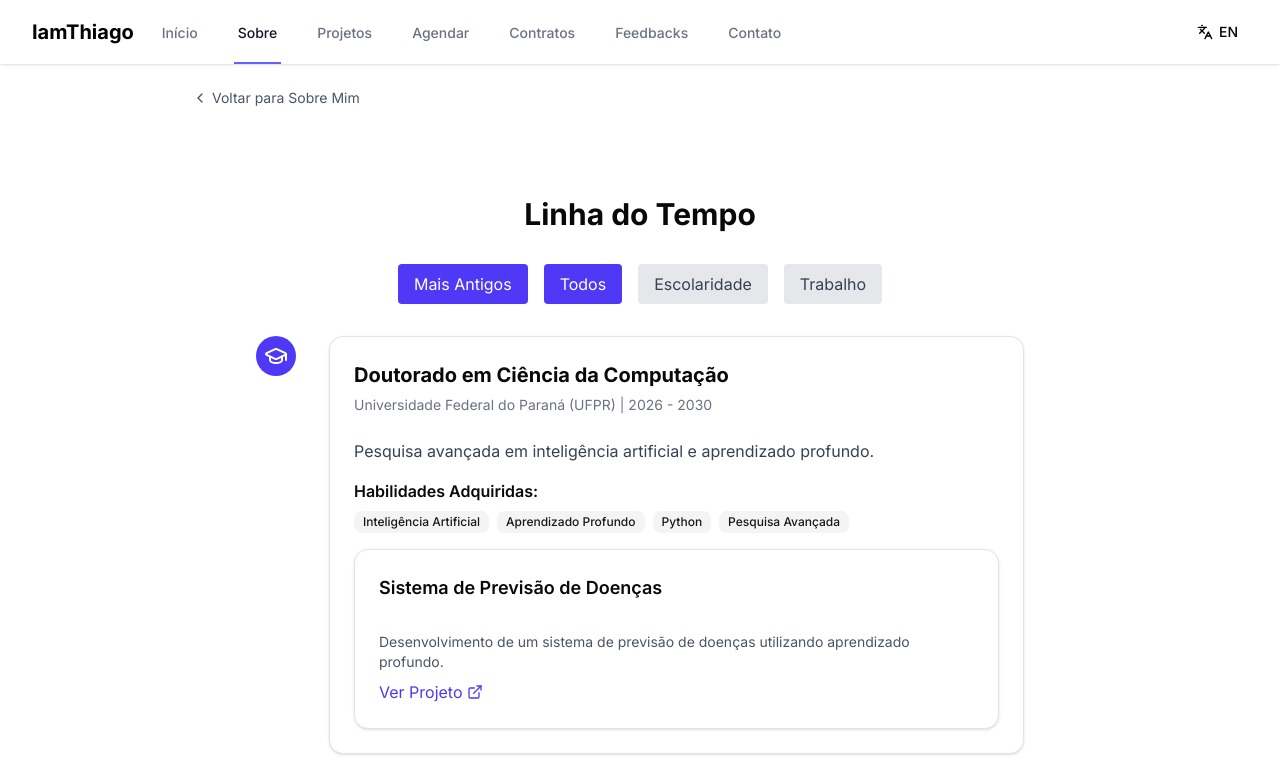
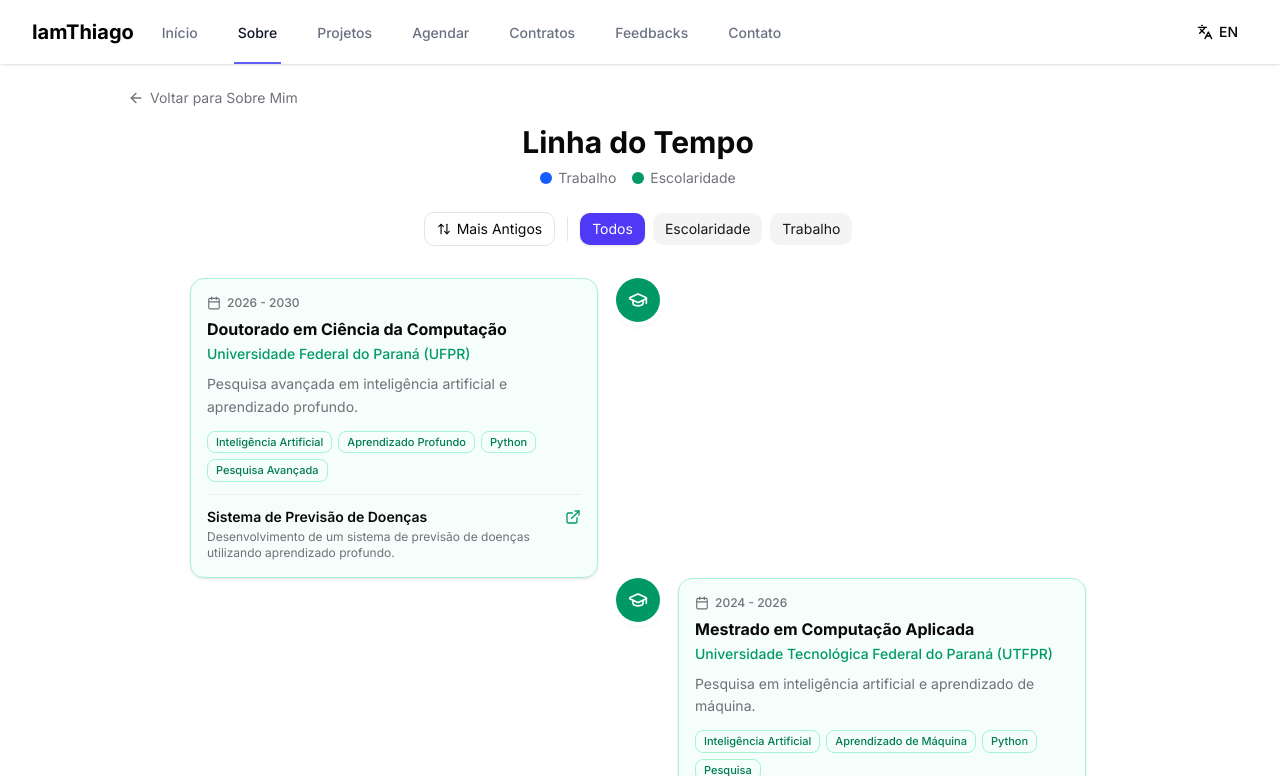
Before and after one commit to IamThiago-IT/me, a Next.js app: page /about/timeline in a window 1280 px wide. Shown: the top 784 px of the page. Built offline with nearby package versions, Linux system fonts and the light colour scheme.

Commit message:
feat: melhorar a página Sobre com layout responsivo e nova estrutura de timeline

```diff
--- a/src/app/about/timeline/page.tsx
+++ b/src/app/about/timeline/page.tsx
@@ -2,19 +2,22 @@
 
 import TimelineSection from "@/components/TimelineSection"
 import Link from "next/link"
-import { ChevronLeft } from "lucide-react"
+import { ArrowLeft } from "lucide-react"
 import { useI18n } from "@/lib/i18n"
 
 export default function TimelinePage() {
   const { t } = useI18n()
 
   return (
-    <div className="container mx-auto px-4">
-      <div className="max-w-4xl mx-auto">
-        <Link href="/about" className="inline-flex items-center text-sm text-gray-600 hover:text-indigo-600 mb-6">
-          <ChevronLeft className="h-4 w-4 mr-1" />
-          {t.about.backToAbout}
-        </Link>
+    <div className="flex flex-col h-[calc(100vh-7rem)] max-w-5xl mx-auto">
+      <Link
+        href="/about"
+        className="inline-flex items-center gap-1.5 text-sm text-muted-foreground hover:text-foreground transition-colors mb-4 shrink-0"
+      >
+        <ArrowLeft className="w-4 h-4" />
+        {t.about.backToAbout}
+      </Link>
+      <div className="flex-1 overflow-y-auto min-h-0 pr-1">
         <TimelineSection />
       </div>
     </div>
--- a/src/components/TimelineSection.tsx
+++ b/src/components/TimelineSection.tsx
@@ -3,14 +3,12 @@
 import type React from "react"
 import { useState } from "react"
 
-import { motion } from "framer-motion"
-import { Card, CardContent, CardHeader, CardTitle } from "@/components/ui/card"
+import { motion, AnimatePresence } from "framer-motion"
 import { Badge } from "@/components/ui/badge"
-import { ExternalLink, Briefcase, GraduationCap } from "lucide-react"
+import { ExternalLink, Briefcase, GraduationCap, Calendar, ArrowUpDown } from "lucide-react"
 import Link from "next/link"
 import { useI18n } from "@/lib/i18n"
 
-// Mock data for timeline entries
 const timelineEntries: TimelineEntryProps["entry"][] = [
   {
     id: 6,
@@ -134,133 +132,274 @@ interface TimelineEntryProps {
       link: string
     }[]
   }
+  index: number
 }
 
-const TimelineEntry: React.FC<TimelineEntryProps> = ({ entry }) => {
+const TimelineEntry: React.FC<TimelineEntryProps> = ({ entry, index }) => {
   const IconComponent = entry.type === "experience" ? Briefcase : GraduationCap
+  const isExperience = entry.type === "experience"
+  const { t } = useI18n()
+
+  // Alternância: par à esquerda, ímpar à direita (em desktop)
+  const isLeft = index % 2 === 0
+
+  return (
+    <motion.div
+      initial={{ opacity: 0, y: 30 }}
+      animate={{ opacity: 1, y: 0 }}
+      exit={{ opacity: 0, y: -20 }}
+      transition={{ duration: 0.4, delay: index * 0.08 }}
+      className="relative grid grid-cols-[1fr_40px_1fr] md:grid-cols-[1fr_48px_1fr] items-start gap-2 md:gap-4"
+    >
+      {/* Card esquerdo ou spacer */}
+      <div className={`${isLeft ? "block" : "hidden md:block"} ${isLeft ? "" : "md:invisible"}`}>
+        {isLeft && (
+          <div className={`p-4 rounded-xl border shadow-sm transition-all duration-200 hover:shadow-md ${
+            isExperience
+              ? "border-blue-200 bg-blue-50/50 dark:border-blue-800 dark:bg-blue-950/30 hover:border-blue-300 dark:hover:border-blue-700"
+              : "border-emerald-200 bg-emerald-50/50 dark:border-emerald-800 dark:bg-emerald-950/30 hover:border-emerald-300 dark:hover:border-emerald-700"
+          }`}>
+            <EntryContent entry={entry} t={t} />
+          </div>
+        )}
+      </div>
+
+      {/* Linha central com ícone */}
+      <div className="flex flex-col items-center">
+        <div className={`w-10 h-10 md:w-11 md:h-11 rounded-full flex items-center justify-center shadow-md ring-4 ring-background z-10 ${
+          isExperience
+            ? "bg-blue-600 dark:bg-blue-500"
+            : "bg-emerald-600 dark:bg-emerald-500"
+        }`}>
+          <IconComponent className="w-5 h-5 text-white" />
+        </div>
+        <div className="w-0.5 flex-1 bg-border" />
+      </div>
+
+      {/* Card direito ou spacer */}
+      <div className={`${!isLeft ? "block" : "hidden md:block"} ${!isLeft ? "" : "md:invisible"}`}>
+        {!isLeft && (
+          <div className={`p-4 rounded-xl border shadow-sm transition-all duration-200 hover:shadow-md ${
+            isExperience
+              ? "border-blue-200 bg-blue-50/50 dark:border-blue-800 dark:bg-blue-950/30 hover:border-blue-300 dark:hover:border-blue-700"
+              : "border-emerald-200 bg-emerald-50/50 dark:border-emerald-800 dark:bg-emerald-950/30 hover:border-emerald-300 dark:hover:border-emerald-700"
+          }`}>
+            <EntryContent entry={entry} t={t} />
+          </div>
+        )}
+      </div>
+
+      {/* Mobile: card sempre à direita da linha */}
+      <div className={`${isLeft ? "hidden" : "hidden"} md:hidden col-start-3`}>
+        {/* mobile handled below */}
+      </div>
+    </motion.div>
+  )
+}
+
+// Mobile version - single column
+const TimelineEntryMobile: React.FC<TimelineEntryProps> = ({ entry, index }) => {
+  const IconComponent = entry.type === "experience" ? Briefcase : GraduationCap
+  const isExperience = entry.type === "experience"
   const { t } = useI18n()
 
   return (
     <motion.div
-      initial={{ opacity: 0, y: 50 }}
-      animate={{ opacity: 1, y: 0 }}
-      transition={{ duration: 0.5 }}
-      className="mb-8 flex flex-col md:flex-row justify-between items-start"
+      initial={{ opacity: 0, x: -20 }}
+      animate={{ opacity: 1, x: 0 }}
+      exit={{ opacity: 0, x: 20 }}
+      transition={{ duration: 0.35, delay: index * 0.06 }}
+      className="relative flex gap-3"
     >
-      <div className="flex items-center mb-4 md:mb-0 md:mr-4">
-        <div className="bg-indigo-600 rounded-full p-2">
-          {" "}
-          {/* Changed to indigo-600 */}
-          <IconComponent className="w-6 h-6 text-white" /> {/* Changed to text-white */}
+      {/* Linha lateral */}
+      <div className="flex flex-col items-center">
+        <div className={`w-9 h-9 rounded-full flex items-center justify-center shadow-md ring-4 ring-background z-10 shrink-0 ${
+          isExperience
+            ? "bg-blue-600 dark:bg-blue-500"
+            : "bg-emerald-600 dark:bg-emerald-500"
+        }`}>
+          <IconComponent className="w-4 h-4 text-white" />
         </div>
-        <div className="ml-4 w-px h-full bg-gray-300 hidden md:block" />
+        <div className="w-0.5 flex-1 bg-border" />
       </div>
-      <Card className="flex-grow w-full">
-        {" "}
-        {/* Added w-full for better responsiveness */}
-        <CardHeader>
-          <CardTitle className="text-xl font-bold">{entry.title}</CardTitle>
-          <p className="text-sm text-gray-500">
-            <Link href={entry.companyUrl} target="_blank" rel="noopener noreferrer" className="hover:underline">
+
+      {/* Card */}
+      <div className={`flex-1 pb-6 p-4 mb-1 rounded-xl border shadow-sm transition-all duration-200 hover:shadow-md ${
+        isExperience
+          ? "border-blue-200 bg-blue-50/50 dark:border-blue-800 dark:bg-blue-950/30"
+          : "border-emerald-200 bg-emerald-50/50 dark:border-emerald-800 dark:bg-emerald-950/30"
+      }`}>
+        <EntryContent entry={entry} t={t} />
+      </div>
+    </motion.div>
+  )
+}
+
+interface EntryContentProps {
+  entry: TimelineEntryProps["entry"]
+  t: ReturnType<typeof useI18n>["t"]
+}
+
+const EntryContent: React.FC<EntryContentProps> = ({ entry, t }) => {
+  const isExperience = entry.type === "experience"
+
+  return (
+    <>
+      {/* Period badge */}
+      <div className="flex items-center gap-1.5 mb-2">
+        <Calendar className="w-3.5 h-3.5 text-muted-foreground" />
+        <span className="text-xs font-medium text-muted-foreground">{entry.period}</span>
+      </div>
+
+      {/* Title */}
+      <h3 className="text-base font-bold leading-tight mb-0.5">{entry.title}</h3>
+
+      {/* Company */}
+      <Link
+        href={entry.companyUrl}
+        target="_blank"
+        rel="noopener noreferrer"
+        className={`text-sm font-medium hover:underline ${
+          isExperience
+            ? "text-blue-600 dark:text-blue-400"
+            : "text-emerald-600 dark:text-emerald-400"
+        }`}
+      >
         {entry.company}
-            </Link>{" "}
-            | {entry.period}
-          </p>
-        </CardHeader>
-        <CardContent>
-          <p className="text-gray-700 mb-4">{entry.description}</p>
-          <div className="mb-4">
-            <h4 className="font-semibold mb-2">{t.timeline.skillsAcquired}</h4>
-            <div className="flex flex-wrap gap-2">
-              {entry.skills.map((skill, index) => (
-                <Badge key={index} variant="secondary">
+      </Link>
+
+      {/* Description */}
+      <p className="text-sm text-muted-foreground mt-2 leading-relaxed">{entry.description}</p>
+
+      {/* Skills */}
+      <div className="flex flex-wrap gap-1.5 mt-3">
+        {entry.skills.map((skill, i) => (
+          <Badge
+            key={i}
+            variant="outline"
+            className={`text-[11px] px-2 py-0.5 ${
+              isExperience
+                ? "border-blue-200 text-blue-700 dark:border-blue-700 dark:text-blue-300"
+                : "border-emerald-200 text-emerald-700 dark:border-emerald-700 dark:text-emerald-300"
+            }`}
+          >
             {skill}
           </Badge>
         ))}
       </div>
+
+      {/* Projects */}
+      {entry.projects.length > 0 && (
+        <div className="mt-3 pt-3 border-t border-border/50">
+          {entry.projects.map((project, i) => (
+            <div key={i} className="flex items-start gap-2">
+              <div className="flex-1 min-w-0">
+                <p className="text-sm font-semibold">{project.name}</p>
+                <p className="text-xs text-muted-foreground mt-0.5">{project.description}</p>
               </div>
-          {entry.projects.map((project, index) => (
-            <Card key={index} className="mb-4 last:mb-0">
-              <CardHeader>
-                <CardTitle className="text-lg">{project.name}</CardTitle>
-              </CardHeader>
-              <CardContent>
-                <p className="text-sm text-gray-600 mb-2">{project.description}</p>
               <Link
                 href={project.link}
                 target="_blank"
                 rel="noopener noreferrer"
-                  className="text-indigo-600 hover:underline inline-flex items-center"
+                className={`shrink-0 mt-0.5 ${
+                  isExperience
+                    ? "text-blue-600 hover:text-blue-800 dark:text-blue-400 dark:hover:text-blue-300"
+                    : "text-emerald-600 hover:text-emerald-800 dark:text-emerald-400 dark:hover:text-emerald-300"
+                }`}
+                title={t.timeline.viewProject}
               >
-                  {t.timeline.viewProject} <ExternalLink className="ml-1 w-4 h-4" />
+                <ExternalLink className="w-4 h-4" />
               </Link>
-              </CardContent>
-            </Card>
+            </div>
           ))}
-        </CardContent>
-      </Card>
-    </motion.div>
+        </div>
+      )}
+    </>
   )
 }
 
-export default function perfeitoTimelineSection() {
+export default function TimelineSection() {
   const [isReversed, setIsReversed] = useState(false)
   const [filterType, setFilterType] = useState<"all" | "education" | "experience">("all")
   const { t } = useI18n()
 
-  // Sort entries by period in descending order (most recent first)
   const sortedEntries = [...timelineEntries].sort((a, b) => {
     const parseDate = (period: string): number => {
       const [start, end] = period.split(" - ").map((date: string) => date.trim())
       const dateStr = end || start
-      const parsedDate = Date.parse(dateStr) || new Date(`${dateStr} 01`).getTime()
-      return parsedDate
+      return Date.parse(dateStr) || new Date(`${dateStr} 01`).getTime()
     }
-
     return parseDate(b.period) - parseDate(a.period)
   })
 
-  // Apply filters and reverse order if needed
   const filteredEntries = filterType === "all" ? sortedEntries : sortedEntries.filter((entry) => entry.type === filterType)
-  const displayedEntries = isReversed ? filteredEntries.reverse() : filteredEntries
+  const displayedEntries = isReversed ? [...filteredEntries].reverse() : filteredEntries
+
+  const filterButtons: { key: "all" | "education" | "experience"; label: string; color: string; activeColor: string }[] = [
+    { key: "all", label: t.timeline.all, color: "bg-secondary text-secondary-foreground hover:bg-secondary/80", activeColor: "bg-indigo-600 text-white shadow-sm" },
+    { key: "education", label: t.timeline.education, color: "bg-secondary text-secondary-foreground hover:bg-secondary/80", activeColor: "bg-emerald-600 text-white shadow-sm" },
+    { key: "experience", label: t.timeline.work, color: "bg-secondary text-secondary-foreground hover:bg-secondary/80", activeColor: "bg-blue-600 text-white shadow-sm" },
+  ]
 
   return (
-    <section className="py-16">
-      <div className="container mx-auto px-4 sm:px-6 lg:px-8 flex justify-center">
-        <div className="max-w-3xl w-full">
-          <h2 className="text-3xl font-bold mb-8 text-center">{t.timeline.title}</h2>
-          <div className="flex justify-center gap-4 mb-8">
+    <section>
+      <h2 className="text-3xl font-bold mb-2 text-center">{t.timeline.title}</h2>
+
+      {/* Legend */}
+      <div className="flex items-center justify-center gap-4 mb-6 text-sm text-muted-foreground">
+        <span className="flex items-center gap-1.5">
+          <span className="w-3 h-3 rounded-full bg-blue-600 dark:bg-blue-500" />
+          {t.timeline.work}
+        </span>
+        <span className="flex items-center gap-1.5">
+          <span className="w-3 h-3 rounded-full bg-emerald-600 dark:bg-emerald-500" />
+          {t.timeline.education}
+        </span>
+      </div>
+
+      {/* Filters */}
+      <div className="flex flex-wrap items-center justify-center gap-2 mb-8">
         <button
           onClick={() => setIsReversed(!isReversed)}
-              className="px-4 py-2 bg-indigo-600 text-white rounded hover:bg-indigo-700"
+          className="inline-flex items-center gap-1.5 px-3 py-1.5 text-sm rounded-lg border bg-background hover:bg-secondary transition-colors"
         >
+          <ArrowUpDown className="w-3.5 h-3.5" />
           {isReversed ? t.timeline.mostRecent : t.timeline.oldest}
         </button>
+        <div className="w-px h-6 bg-border mx-1" />
+        {filterButtons.map((btn) => (
           <button
-              onClick={() => setFilterType("all")}
-              className={`px-4 py-2 rounded ${filterType === "all" ? "bg-indigo-600 text-white" : "bg-gray-200 text-gray-700"}`}
+            key={btn.key}
+            onClick={() => setFilterType(btn.key)}
+            className={`px-3 py-1.5 text-sm rounded-lg transition-all duration-200 ${
+              filterType === btn.key ? btn.activeColor : btn.color
+            }`}
           >
-              {t.timeline.all}
+            {btn.label}
           </button>
-            <button
-              onClick={() => setFilterType("education")}
-              className={`px-4 py-2 rounded ${filterType === "education" ? "bg-indigo-600 text-white" : "bg-gray-200 text-gray-700"}`}
-            >
-              {t.timeline.education}
-            </button>
-            <button
-              onClick={() => setFilterType("experience")}
-              className={`px-4 py-2 rounded ${filterType === "experience" ? "bg-indigo-600 text-white" : "bg-gray-200 text-gray-700"}`}
-            >
-              {t.timeline.work}
-            </button>
-          </div>
-          <div className="max-w-3xl mx-auto">
-            {displayedEntries.map((entry) => (
-              <TimelineEntry key={entry.id} entry={entry} />
         ))}
       </div>
+
+      {/* Desktop timeline (alternating) */}
+      <div className="hidden md:block max-w-4xl mx-auto">
+        <AnimatePresence mode="wait">
+          <motion.div key={`${filterType}-${isReversed}`} initial={{ opacity: 0 }} animate={{ opacity: 1 }} exit={{ opacity: 0 }}>
+            {displayedEntries.map((entry, index) => (
+              <TimelineEntry key={entry.id} entry={entry} index={index} />
+            ))}
+          </motion.div>
+        </AnimatePresence>
       </div>
+
+      {/* Mobile timeline (single column) */}
+      <div className="md:hidden">
+        <AnimatePresence mode="wait">
+          <motion.div key={`${filterType}-${isReversed}`} initial={{ opacity: 0 }} animate={{ opacity: 1 }} exit={{ opacity: 0 }}>
+            {displayedEntries.map((entry, index) => (
+              <TimelineEntryMobile key={entry.id} entry={entry} index={index} />
+            ))}
+          </motion.div>
+        </AnimatePresence>
       </div>
     </section>
   )
```
Also changed, not shown: src/app/about/page.tsx (+30 -21 lines). Lines whose indentation alone changed are shown as unchanged.
